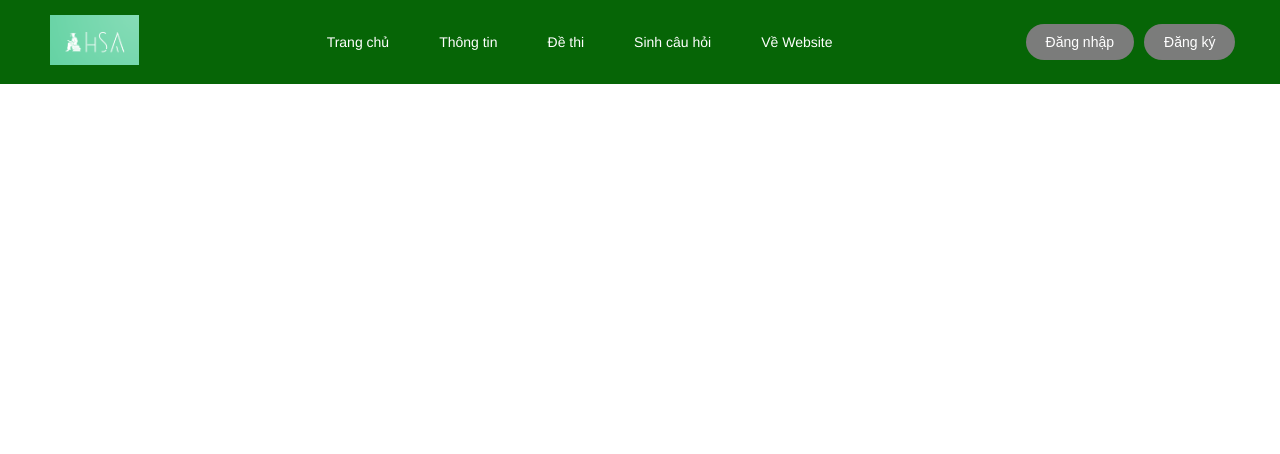
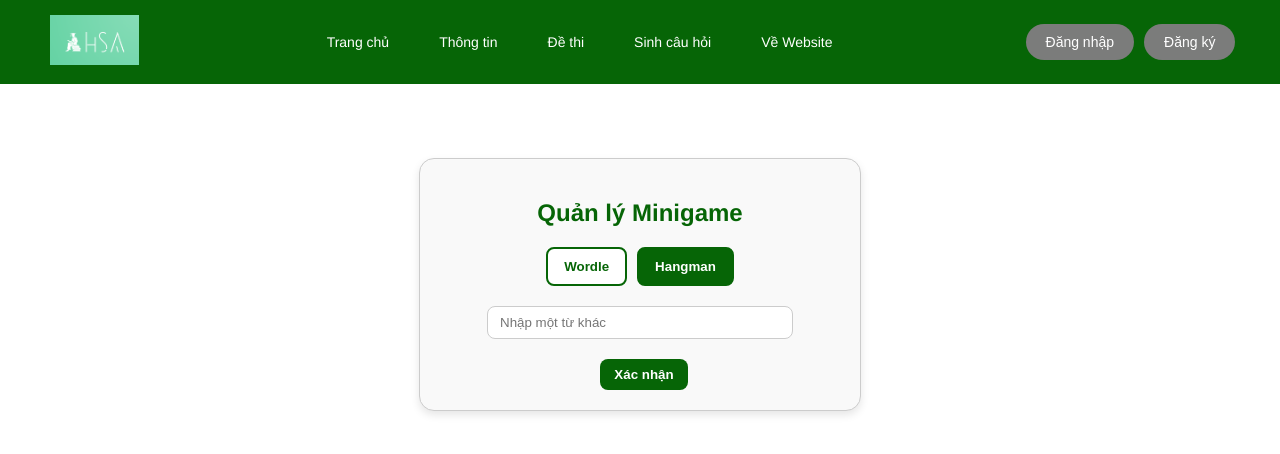
Before and after one commit to hoanggcoder/dgnl-fe, a Vue app: page /edit-minigame in a window 1280 px wide. Shown: the top 454 px of the page. Built offline with nearby package versions, Linux system fonts and the light colour scheme; no server answers.

Commit message:
add edit minigames

```diff
--- a/src/components/ManagePage.vue
+++ b/src/components/ManagePage.vue
@@ -7,10 +7,11 @@
         <li @click="changeEntity('exam')" :class="{ active: selectedEntity === 'exam' }">Kỳ Thi</li>
         <li @click="changeEntity('article')" :class="{ active: selectedEntity === 'article' }">Bài Viết</li>
         <li @click="changeEntity('question')" :class="{ active: selectedEntity === 'question' }">Câu Hỏi</li>
+        <li @click="changeEntity('other')" :class="{ active: selectedEntity === 'other' }">Khác</li>
       </ul>
     </aside>
 
-    <main class="content">
+    <main class="content" v-if="selectedEntity !== 'other'">
       <h2>Danh Sách {{ entityName }}</h2>
 
       <div class="search-bar">
@@ -43,6 +44,10 @@
           {{ page }}
         </button>
       </div>
+    </main>
+    <main class="content" v-else>
+      <h2>Quản lý khác</h2>
+      <button class="minigame-btn" @click="editMinigame">Quản lý minigame</button>
     </main>
   </div>
 </template>
@@ -170,6 +175,9 @@ export default {
     },
     addItem() {
       this.$router.push(`/add-${this.selectedEntity}`);
+    },
+    editMinigame() {
+      this.$router.push(`/edit-minigame`);
     },
     editItem(id) {
       this.$router.push(`/edit-${this.selectedEntity}/${id}`);
--- /dev/null
+++ b/src/components/minigames/EditGamePage.vue
@@ -0,0 +1,154 @@
+<template>
+    <div class="game-editor">
+      <h2>Quản lý Minigame</h2>
+
+      <div class="game-type-selector">
+        <button @click="selectType('wordle')" :class="{ active: selectedType === 'wordle' }">Wordle</button>
+        <button @click="selectType('hangman')" :class="{ active: selectedType === 'hangman' }">Hangman</button>
+      </div>
+
+      <div class="value-display">
+        <p>{{ gameValue }}</p>
+      </div>
+
+      <div class="value-update">
+        <input v-model="newValue" placeholder="Nhập một từ khác" />
+        <button @click="updateValue">Xác nhận</button>
+      </div>
+    </div>
+  </template>
+
+  <script setup>
+  import { ref, onMounted, watch } from 'vue';
+  import axios from 'axios';
+
+  const selectedType = ref('hangman');
+  const gameValue = ref('');
+  const newValue = ref('');
+
+  onMounted(() => {
+    fetchValue();
+  });
+
+  async function fetchValue() {
+    try {
+      const res = await axios.get(`http://localhost:8080/game/value/${selectedType.value}`);
+      gameValue.value = res.data.toUpperCase();
+    } catch (err) {
+      console.error('Failed to fetch game value:', err);
+    }
+  }
+
+  async function updateValue() {
+    try {
+      const upperCaseValue = newValue.value.toUpperCase();
+      await axios.put(`http://localhost:8080/game/value/${selectedType.value}`, upperCaseValue, {
+        headers: { 'Content-Type': 'text/plain' },
+      });
+      fetchValue();
+      newValue.value = '';
+      alert('Updated successfully!');
+    } catch (err) {
+      console.error('Failed to update game value:', err);
+      alert('Update failed!');
+    }
+  }
+
+  function selectType(type) {
+    selectedType.value = type;
+    fetchValue();
+  }
+
+  watch(newValue, (val) => {
+    newValue.value = val.toUpperCase();
+  });
+  </script>
+
+  <style scoped>
+  .game-editor {
+    border: 1px solid #ccc;
+    padding: 20px;
+    border-radius: 15px;
+    max-width: 400px;
+    margin: 80px auto;
+    background: #f9f9f9;
+    box-shadow: 0 4px 8px rgba(0, 0, 0, 0.1);
+  }
+
+  .game-type-selector {
+    display: flex;
+    justify-content: center;
+    gap: 10px;
+    margin-bottom: 20px;
+  }
+
+  .game-type-selector button {
+    padding: 10px 16px;
+    border: 2px solid #066506;
+    background: white;
+    color: #066506;
+    border-radius: 8px;
+    font-weight: bold;
+    cursor: pointer;
+    transition: all 0.3s ease;
+  }
+
+  h2{
+    font-size: 24px;
+    font-weight: bold;
+    color: #066506;
+    text-align: center;
+  }
+
+  .game-type-selector button:hover {
+    background: #e6f4e6;
+  }
+
+  .game-type-selector button.active {
+    background: #066506;
+    color: white;
+  }
+
+  .value-display {
+    margin-top: 20px;
+    text-align: center;
+    font-size: 1.2rem;
+    font-weight: bold;
+    color: #333;
+  }
+
+  .value-update {
+    margin-top: 20px;
+    text-align: center;
+  }
+
+  .value-update input {
+    padding: 8px 12px;
+    width: 70%;
+    border: 1px solid #ccc;
+    border-radius: 8px;
+    outline: none;
+    transition: border 0.2s;
+  }
+
+  .value-update input:focus {
+    border-color: #066506;
+  }
+
+  .value-update button {
+    padding: 8px 14px;
+    margin-top: 20px;
+    background: #066506;
+    color: white;
+    border: none;
+    border-radius: 8px;
+    cursor: pointer;
+    font-weight: bold;
+    margin-left: 8px;
+    transition: background-color 0.3s ease;
+  }
+
+  .value-update button:hover {
+    background: #044704;
+  }
+  </style>
--- a/src/utils/router.js
+++ b/src/utils/router.js
@@ -22,6 +22,7 @@ import AboutExamPage from '@/components/aboutPages/AboutExamPage.vue';
 import AboutSchedulePage from '@/components/aboutPages/AboutSchedulePage.vue';
 import AboutLocationPage from '@/components/aboutPages/AboutLocationPage.vue';
 import AboutUniversityPage from '@/components/aboutPages/AboutUniversityPage.vue';
+import EditGamePage from '@/components/minigames/EditGamePage.vue';
 
 const routes = [
   { path: '/', component: HomeView },
@@ -48,6 +49,7 @@ const routes = [
   { path : '/about-schedule', component: AboutSchedulePage},
   { path : '/about-location', component: AboutLocationPage},
   { path : '/about-university', component: AboutUniversityPage},
+  { path : '/edit-minigame', component: EditGamePage},
 ];
 
 const router = createRouter({
--- a/src/views/HomeView.vue
+++ b/src/views/HomeView.vue
@@ -214,7 +214,7 @@ button:disabled {
 
 .time-progress {
   position: absolute;
-  top: 180%;
+  top: 181%;
   right: 20px;
   transform: translateY(-50%);
   width: 30%;
@@ -245,7 +245,7 @@ button:disabled {
 
 .subjects-list {
   position: absolute;
-  top: 165%;
+  top: 166%;
   left: 5px;
   transform: translateY(-50%);
   width: 30%;
```
